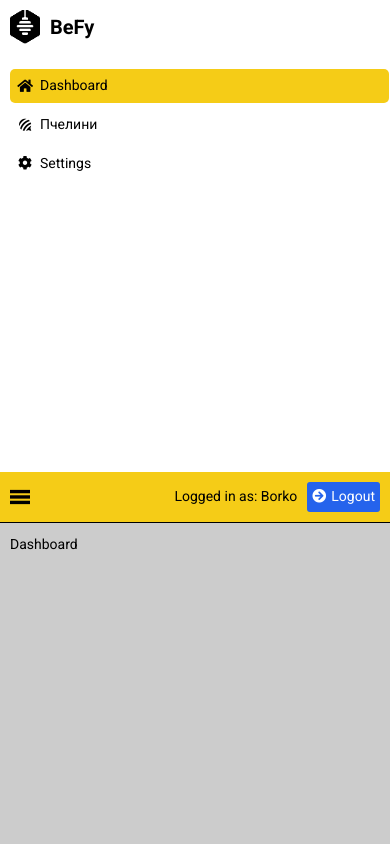
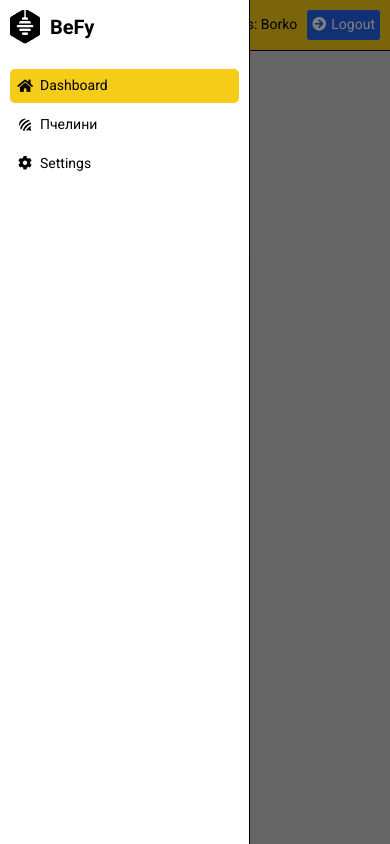
Before and after one commit to nstoichev/befy-website, a plain HTML site: page index.html in a window 390 px wide. Both pictures are taken after a click on the element 20 px from the left and 24 px from the top of the page. Drawn offline with nearby package versions, Linux system fonts and the light colour scheme.

Commit message:
Add files via upload

```diff
--- a/index.html
+++ b/index.html
@@ -167,6 +167,7 @@
   <div class="wrapper">
     <header class="header">
       <div class="header__inner">
+        <div class="header__logo">
           <a href="#" class="logo">
             <span class="logo__image">
               <img src="./logo-small.png" alt="" />
@@ -174,6 +175,7 @@
 
             <span class="logo__text">BeFy</span>
           </a>
+        </div><!-- /.header__logo -->
 
         <nav-menu>
           <nav class="nav">
@@ -605,6 +607,14 @@
           const period = this.renderData();
 
           this.initChart(period);
+
+          window.addEventListener("resize", (event) => {
+            this.chartInstances.forEach(chartInstance => {
+              chartInstance.destroy();
+            });
+
+            this.initChart(period);
+          });
         });
       }
 
--- a/new-styles.css
+++ b/new-styles.css
@@ -263,7 +263,15 @@ blockquote:last-child {
   Logo
 \* ------------------------------------------------------------ */
 
+.header__logo {
+  display: flex;
+  flex-flow: row wrap;
+  align-items: center;
+  text-decoration: none;
+}
+
 .logo {
+  flex: 1;
   display: flex;
   flex-flow: row wrap;
   align-items: center;
@@ -463,6 +471,11 @@ blockquote:last-child {
   right: 10px;
 }
 
+.hive__chart canvas {
+  width: 100% !important;
+  height: auto !important;
+}
+
 .hive__list-chart {
   display: block;
   max-width: 99%;
@@ -573,3 +586,42 @@ blockquote:last-child {
 .tab:not(.active) {
   display: none;
 }
+
+@media screen and (max-width: 1023px) {
+  .header {
+    position: absolute;
+    left: 0;
+    top: 0;
+    min-height: 100vh;
+    display: flex;
+    flex-flow: column wrap;
+    height: 100%;
+    z-index: 99;
+  }
+
+  .header.open {
+    flex: 0 0 250px;
+    max-width: 250px;
+    background-color: #fff;
+    z-index: 99;
+  }
+
+  .header__inner {
+    width: 250px;
+  }
+
+  .header.open ~ .main .btn-menu:after {
+    content: '';
+    position: absolute;
+    top: 0;
+    left: 0;
+    width: 100%;
+    height: 100%;
+    background: rgba(0, 0, 0, 0.5);
+    z-index: 98;
+  }
+
+  .hive__action .text {
+    display: none;
+  }
+}
```
Lines whose indentation alone changed are shown as unchanged.
